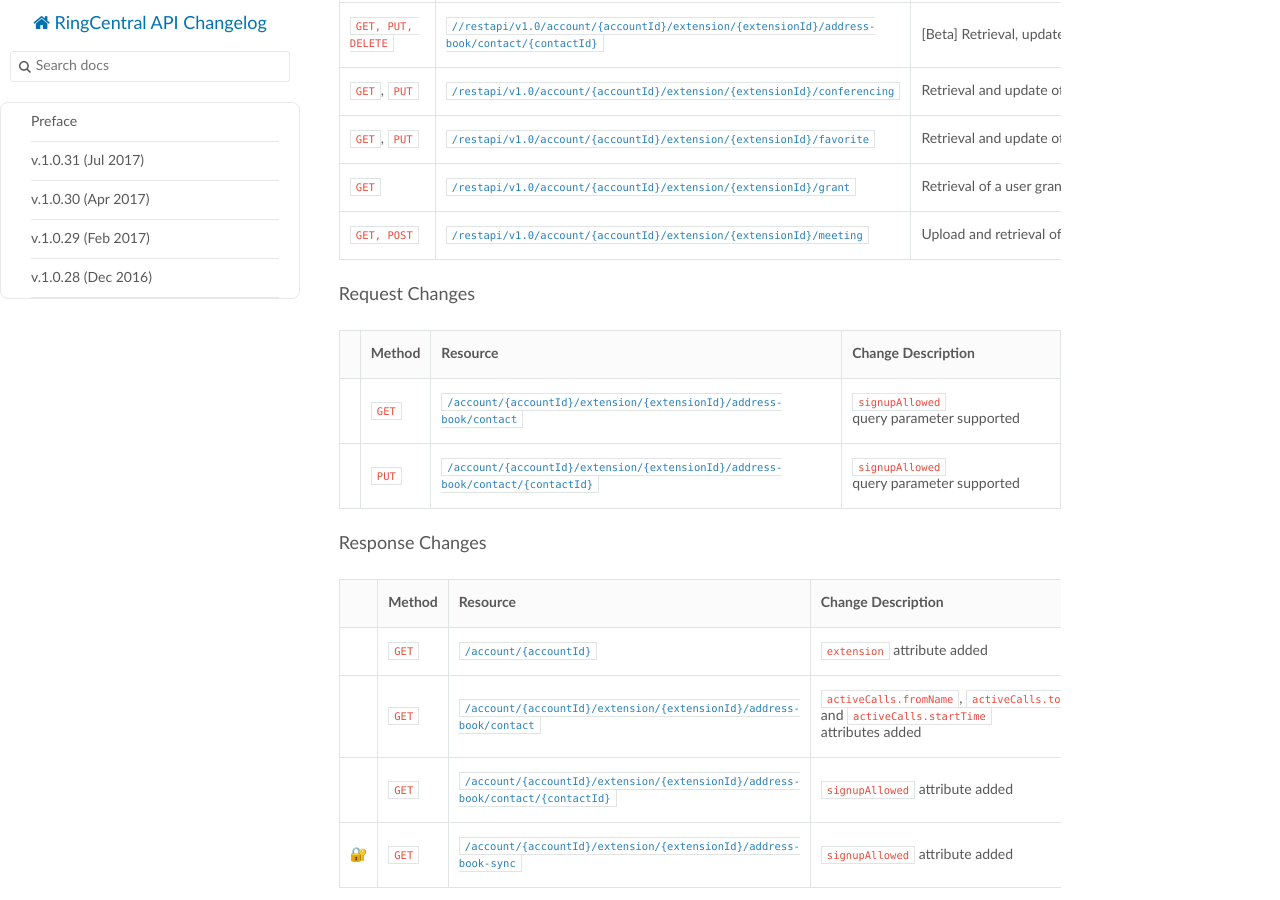
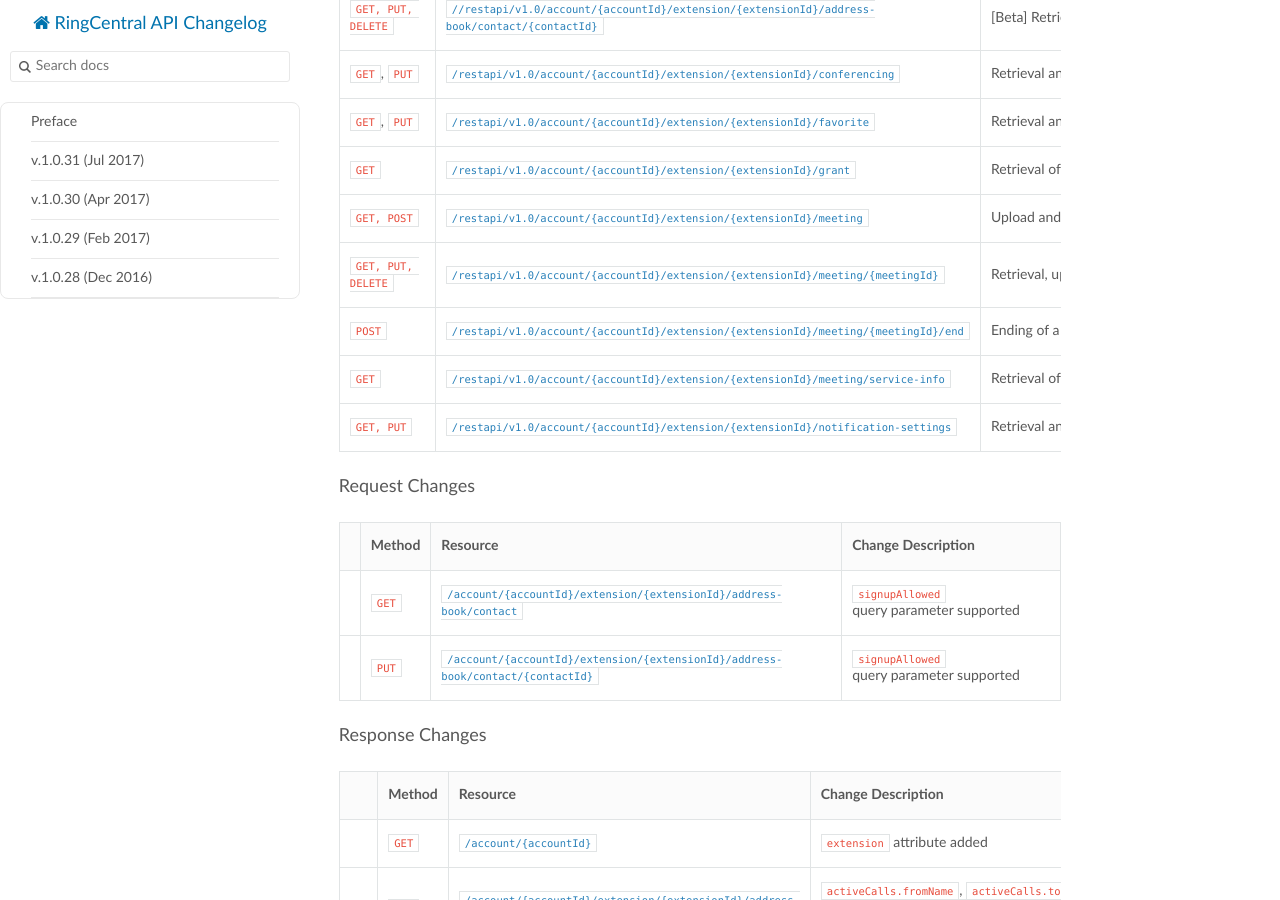
Before and after one commit to ringcentral/ringcentral-api-changelog, an MkDocs documentation site: the page built from docs/1_0_32.md, in a window 1280 px wide and 900 px high, scrolled down 1535 px. Built offline with MkDocs 1.6.1, drawn with Linux system fonts in a browser that asks for light colours; nearby versions of some CDN libraries; old or Windows-style settings are respelled for this version of MkDocs.

Commit message:
Update 1_0_32.md

```diff
--- a/docs/1_0_32.md
+++ b/docs/1_0_32.md
@@ -35,7 +35,10 @@ Basepath for all URLs: `https://platform.ringcentral.com/restapi/v1.0`.
 |`GET`, `PUT`|[`/restapi/v1.0/account/{accountId}/extension/{extensionId}/favorite`](https://developers.ringcentral.com/api-docs/latest/index.html#!#RefFavorites.html)|Retrieval and update of user Favorite contacts|
 |`GET`|[`/restapi/v1.0/account/{accountId}/extension/{extensionId}/grant`](https://developers.ringcentral.com/api-docs/latest/index.html#!#RefGetExtensionGrantList.html)|Retrieval of a user grant list|
 |`GET, POST`|[`/restapi/v1.0/account/{accountId}/extension/{extensionId}/meeting`](https://developers.ringcentral.com/api-docs/latest/index.html#!#RefGetMeetingsList.html)|Upload and retrieval of user meetings list|
-
+|`GET, PUT, DELETE`|[`/restapi/v1.0/account/{accountId}/extension/{extensionId}/meeting/{meetingId}`](https://developers.ringcentral.com/api-docs/latest/index.html#!#RefMeeting.html)|Retrieval, update and removal of a user meeting|
+|`POST`|[`/restapi/v1.0/account/{accountId}/extension/{extensionId}/meeting/{meetingId}/end`](https://developers.ringcentral.com/api-docs/latest/index.html#!#RefEndMeeting.html)|Ending of a user meeting|
+|`GET`|[`/restapi/v1.0/account/{accountId}/extension/{extensionId}/meeting/service-info`](https://developers.ringcentral.com/api-docs/latest/index.html#!#RefGetMeetingServiceInfo.html)|Retrieval of a meeting service data|
+|`GET, PUT`|[`/restapi/v1.0/account/{accountId}/extension/{extensionId}/notification-settings`](https://developers.ringcentral.com/api-docs/latest/index.html#!#RefExtensionNotificationSettings.html)|Retrieval and update of |
 
 ### Request Changes
 |         |Method|Resource|Change Description|
```
